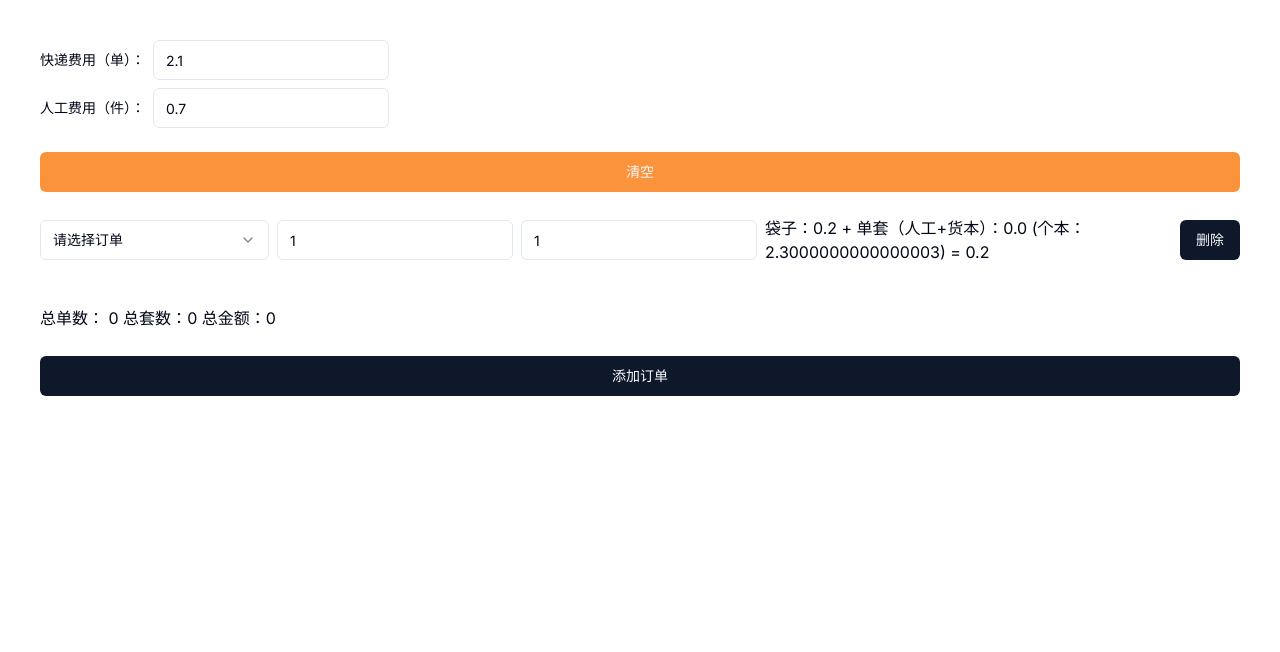
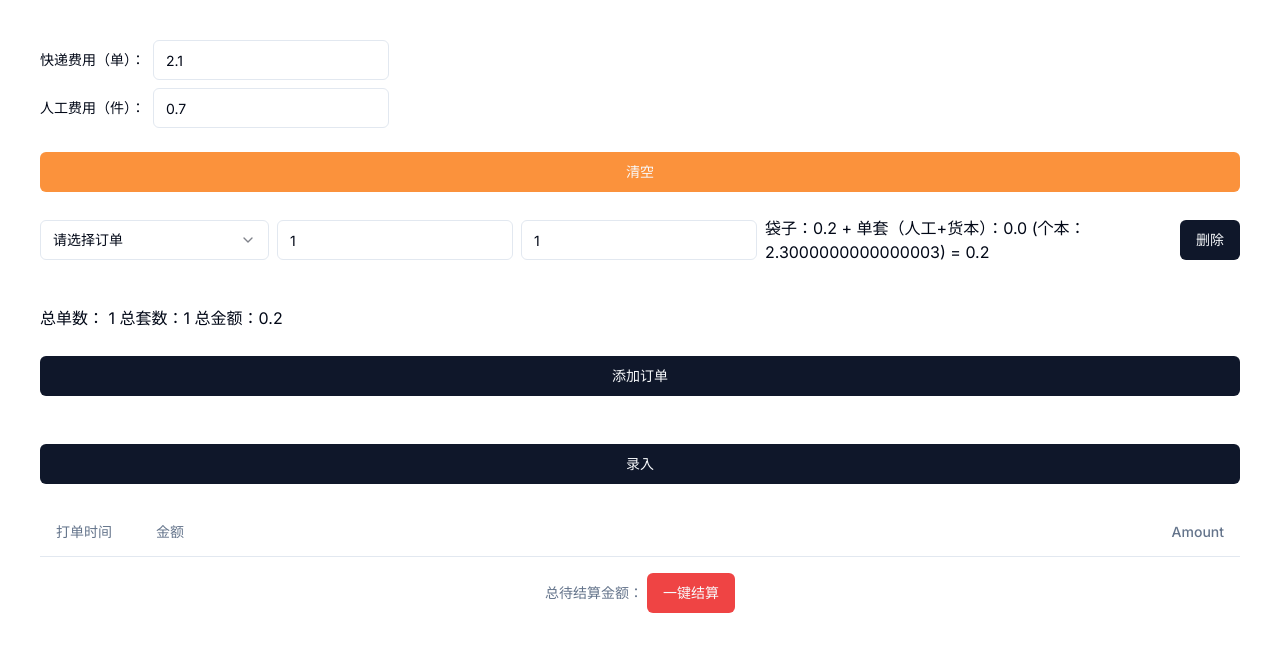
Before and after one commit to yucccc/nextjs-boilerplate, a Next.js app: page /order in a window 1280 px wide. Shown: the top 652 px of the page. Built offline with nearby package versions, Linux system fonts and the light colour scheme.

Commit message:
feat：add 无口袋

```diff
--- a/app/order/page.tsx
+++ b/app/order/page.tsx
@@ -3,6 +3,15 @@
 
 import { Button } from "@/components/ui/button"
 import { Input } from "@/components/ui/input"
+import {
+    Table,
+    TableBody,
+    TableCaption,
+    TableCell,
+    TableHead,
+    TableHeader,
+    TableRow,
+} from "@/components/ui/table"
 
 import {
     Select,
@@ -20,6 +29,40 @@
     numberOfPieces: number;
     cb: string;
 }[]
+function formattedDate() {
+    // 创建一个 Date 对象
+    const today = new Date();
+
+    // 获取年、月、日、时、分
+    const year = today.getFullYear(); // 年（四位数）
+    const month = today.getMonth() + 1; // 月（0-11，需要加 1）
+    const day = today.getDate(); // 日（1-31）
+    const hours = today.getHours(); // 时（0-23）
+    const minutes = today.getMinutes(); // 分（0-59）
+    const seconds = today.getSeconds(); // 秒（0-59）
+    const formattedSeconds = seconds < 10 ? `0${seconds}` : seconds;
+
+
+    // 格式化月份和分钟，确保两位数显示
+    const formattedMonth = month < 10 ? `0${month}` : month;
+    const formattedMinutes = minutes < 10 ? `0${minutes}` : minutes;
+
+    // 组合成完整的日期时间字符串
+    return `${year}-${formattedMonth}-${day} ${hours}:${formattedMinutes}:${formattedSeconds}`
+}
+
+function _computedAll(dynamicVaildateForm: any) {
+    let total = 0
+    let danshu = 0
+    let numberOfPieces = 0
+    dynamicVaildateForm.forEach(item => {
+        total += +(item.daizi + item.numberOfPieces * +item.cb).toFixed(1)
+        danshu += +item.orderNumber
+        numberOfPieces += +item.numberOfPieces
+    })
+    return { total, danshu, numberOfPieces }
+}
+const daizi = 0.2
 
 
 
@@ -28,7 +71,7 @@
     const [快递, setST] = useState(2.1)
     const [rengong, setRG] = useState(0.7)
 
-    const daizi = 0.2
+
 
     const 短袖 = 4.6 + rengong
     const 短裤 = 4.9 + rengong
@@ -39,7 +82,9 @@
     const 长假两件 = 6.4 + rengong
     const 短假两件 = 9.5 + rengong
     const 薄长裤 = 6.7 + rengong
+
     const 薄长裤2件 = 薄长裤 * 2
+    const 薄长裤1无口袋 = 4.9 + rengong
 
 
     const 加绒裤子 = 8.4 + rengong
@@ -58,18 +103,31 @@
     const 羊羔绒圆领 = 9.5 + rengong
 
 
+    const d = localStorage.getItem('dynamicVaildateForm')
+
+    const defaultOrder = [{
+        orderNumber: 1,
+        daizi: daizi,
+        numberOfPieces: 1,
+        cb: '',
+    }]
+
+    const init = d ? JSON.parse(d) as Init : defaultOrder
+    console.log(init)
+    const initDefaultAll = _computedAll(init)
+
 
     const styles = [
         { label: '背心 + 短裤', value: 背心1 + 短裤, key: 1 },
         { label: '短袖 + 短裤', value: 短袖 + 短裤, key: 2 },
         { label: '短袖 + 薄长裤', value: 短裤 + 薄长裤, key: 3 },
-        { label: '薄卫衣 + 薄长裤', value: 薄卫衣1 + 薄长裤, num: 2 , key: 4 },
+        { label: '薄卫衣 + 薄长裤', value: 薄卫衣1 + 薄长裤, num: 2, key: 4 },
 
         { label: '短袖1件', value: 短袖, key: 5 },
-        { label: '短袖2件', value: 短袖 * 2, key:  6 },
-        { label: '短袖3件', value: 短袖 * 3, key:  7 },
+        { label: '短袖2件', value: 短袖 * 2, key: 6 },
+        { label: '短袖3件', value: 短袖 * 3, key: 7 },
 
-        { label: '背心1件', value: 背心1, key:  799 },
+        { label: '背心1件', value: 背心1, key: 799 },
         { label: '背心2件', value: 背心1 * 2, },
         { label: '背心3件', value: 背心1 * 3, },
         { label: '薄卫衣1件', value: 薄卫衣1 },
@@ -82,7 +140,14 @@
         { label: '长T恤2件', value: 长T恤 * 2, },
 
         { label: '薄长裤1件', value: 薄长裤, },
+
         { label: '薄长裤2件', value: 薄长裤2件, key: 4 },
+
+        { label: '薄长裤1件(无口袋)', value: 薄长裤1无口袋, key: '薄长裤1件(无口袋)' },
+
+        { label: '薄长裤2件(无口袋)', value: 薄长裤1无口袋 * 2, key: '薄长裤2件(无口袋)' },
+
+
 
         { label: '长假两件1件', value: 长假两件, },
         { label: '长假两件2件', value: 长假两件 * 2, },
@@ -91,8 +156,8 @@
         { label: '加绒裤子', value: 加绒裤子, },
         { label: '加绒裤子2条装', value: 加绒裤子 * 2, },
 
-        { label: '加绒裤子（无口袋）', value: 加绒裤子无口袋, key:  999 },
-        { label: '加绒裤子（无口袋）2条装', value: 加绒裤子无口袋 * 2, key:  22, },
+        { label: '加绒裤子（无口袋）', value: 加绒裤子无口袋, key: 999 },
+        { label: '加绒裤子（无口袋）2条装', value: 加绒裤子无口袋 * 2, key: 22, },
 
 
         { label: '羊羔绒裤', value: 羊羔绒裤, },
@@ -105,36 +170,26 @@
         { label: '羊羔绒连帽 + 羊羔绒裤', value: 羊羔绒连帽 + 羊羔绒裤 },
 
         { label: '羊羔绒圆领', value: 羊羔绒圆领 },
-        { label: '羊羔绒圆领 + 羊羔绒裤子', value: 羊羔绒圆领 + 羊羔绒裤  },
+        { label: '羊羔绒圆领 + 羊羔绒裤子', value: 羊羔绒圆领 + 羊羔绒裤 },
 
-        { label: '随机 薄长裤', value: 薄长裤 - rengong , },
+        { label: '随机 薄长裤', value: 薄长裤 - rengong, },
         { label: '随机 薄卫衣', value: 薄卫衣1 - rengong },
-        { label: '随机 羊羔绒圆领', value: 羊羔绒圆领 - rengong , },
+        { label: '随机 羊羔绒圆领', value: 羊羔绒圆领 - rengong, },
 
-        { label: '随机 羊羔绒连帽', value: 羊羔绒连帽 - rengong , },
+        { label: '随机 羊羔绒连帽', value: 羊羔绒连帽 - rengong, },
         { label: '随机 加绒裤子', value: 加绒裤子 - rengong, },
         { label: '随机 羊羔绒裤', value: 羊羔绒裤 - rengong, },
 
     ]
 
-    const [dynamicVaildateForm, setDynamicVaildateForm] = useState([{ cb: '', orderNumber: 1, numberOfPieces: 1, daizi: daizi }])
-
-    useEffect(() => {
-        const d = localStorage.getItem('dynamicVaildateForm')
-        const init = d ? JSON.parse(d) as Init : [{
-            orderNumber: 1,
-            daizi: daizi,
-            numberOfPieces: 1,
-            cb: '',
-        }]
-        setDynamicVaildateForm(init)
-    }, [])
+    const [dynamicVaildateForm, setDynamicVaildateForm] = useState(init)
 
 
     function addOrder() {
         computedAll()
-        setDynamicVaildateForm([...dynamicVaildateForm, { cb: '', orderNumber: 1, numberOfPieces: 1, daizi: daizi }])
+        setDynamicVaildateForm([...dynamicVaildateForm, ...defaultOrder])
     }
+
 
     useEffect(() => {
         localStorage.setItem('dynamicVaildateForm', JSON.stringify(dynamicVaildateForm))
@@ -177,25 +232,22 @@
         setDynamicVaildateForm([...dynamicVaildateForm])
 
     }
-    const [all, setAll] = useState({ total: 0, danshu: 0, numberOfPieces: 0 })
+    const [all, setAll] = useState(initDefaultAll)
 
     function computedAll() {
-        let total = 0
-        let danshu = 0
-        let numberOfPieces = 0
-        dynamicVaildateForm.forEach(item => {
-            total += +(item.daizi + item.numberOfPieces * +item.cb).toFixed(1)
-            danshu += +item.orderNumber
-            numberOfPieces += +item.numberOfPieces
-            // 重件数
-            console.log(item)
-        })
+        const { total, danshu, numberOfPieces } = _computedAll(dynamicVaildateForm)
         setAll({ total, danshu, numberOfPieces })
     }
     function clearOrder() {
         setDynamicVaildateForm([])
     }
-
+    const [tableData, setTableData] = useState<{ now: string; amount: number }[]>([])
+    // 录入系统
+    function computerHandeler() {
+        const now = formattedDate()
+        const amount = all.total
+        setTableData([{ now, amount }, ...tableData])
+    }
 
 
     return <div className="p-10">
@@ -272,6 +324,35 @@
         </div>
         <Button onClick={addOrder} className="w-full my-6">添加订单</Button>
 
+        <Button onClick={computerHandeler} className="w-full my-6">录入</Button>
+
+
+        <Table>
+            <TableCaption>总待结算金额： { } <Button variant="destructive">一键结算</Button></TableCaption>
+
+            <TableHeader>
+                <TableRow>
+                    <TableHead className="w-[100px]">打单时间</TableHead>
+                    <TableHead>金额</TableHead>
+                    <TableHead className="text-right">Amount</TableHead>
+                </TableRow>
+            </TableHeader>
+            <TableBody>
+
+                {
+                    tableData.map(item => {
+                        return <TableRow>
+                            <TableCell className="w-[200px]">{item.now}</TableCell>
+                            <TableCell >{item.amount}</TableCell>
+                            <TableCell className="text-right"><Button>删除</Button></TableCell>
+                        </TableRow>
+                    })
+                }
+
+
+            </TableBody>
+        </Table>
+
     </div>
 
 }
--- /dev/null
+++ b/components/ui/table.tsx
@@ -0,0 +1,117 @@
+import * as React from "react"
+
+import { cn } from "@/lib/utils"
+
+const Table = React.forwardRef<
+  HTMLTableElement,
+  React.HTMLAttributes<HTMLTableElement>
+>(({ className, ...props }, ref) => (
+  <div className="relative w-full overflow-auto">
+    <table
+      ref={ref}
+      className={cn("w-full caption-bottom text-sm", className)}
+      {...props}
+    />
+  </div>
+))
+Table.displayName = "Table"
+
+const TableHeader = React.forwardRef<
+  HTMLTableSectionElement,
+  React.HTMLAttributes<HTMLTableSectionElement>
+>(({ className, ...props }, ref) => (
+  <thead ref={ref} className={cn("[&_tr]:border-b", className)} {...props} />
+))
+TableHeader.displayName = "TableHeader"
+
+const TableBody = React.forwardRef<
+  HTMLTableSectionElement,
+  React.HTMLAttributes<HTMLTableSectionElement>
+>(({ className, ...props }, ref) => (
+  <tbody
+    ref={ref}
+    className={cn("[&_tr:last-child]:border-0", className)}
+    {...props}
+  />
+))
+TableBody.displayName = "TableBody"
+
+const TableFooter = React.forwardRef<
+  HTMLTableSectionElement,
+  React.HTMLAttributes<HTMLTableSectionElement>
+>(({ className, ...props }, ref) => (
+  <tfoot
+    ref={ref}
+    className={cn(
+      "border-t bg-muted/50 font-medium [&>tr]:last:border-b-0",
+      className
+    )}
+    {...props}
+  />
+))
+TableFooter.displayName = "TableFooter"
+
+const TableRow = React.forwardRef<
+  HTMLTableRowElement,
+  React.HTMLAttributes<HTMLTableRowElement>
+>(({ className, ...props }, ref) => (
+  <tr
+    ref={ref}
+    className={cn(
+      "border-b transition-colors hover:bg-muted/50 data-[state=selected]:bg-muted",
+      className
+    )}
+    {...props}
+  />
+))
+TableRow.displayName = "TableRow"
+
+const TableHead = React.forwardRef<
+  HTMLTableCellElement,
+  React.ThHTMLAttributes<HTMLTableCellElement>
+>(({ className, ...props }, ref) => (
+  <th
+    ref={ref}
+    className={cn(
+      "h-12 px-4 text-left align-middle font-medium text-muted-foreground [&:has([role=checkbox])]:pr-0",
+      className
+    )}
+    {...props}
+  />
+))
+TableHead.displayName = "TableHead"
+
+const TableCell = React.forwardRef<
+  HTMLTableCellElement,
+  React.TdHTMLAttributes<HTMLTableCellElement>
+>(({ className, ...props }, ref) => (
+  <td
+    ref={ref}
+    className={cn("p-4 align-middle [&:has([role=checkbox])]:pr-0", className)}
+    {...props}
+  />
+))
+TableCell.displayName = "TableCell"
+
+const TableCaption = React.forwardRef<
+  HTMLTableCaptionElement,
+  React.HTMLAttributes<HTMLTableCaptionElement>
+>(({ className, ...props }, ref) => (
+  <caption
+    ref={ref}
+    className={cn("mt-4 text-sm text-muted-foreground", className)}
+    {...props}
+  />
+))
+TableCaption.displayName = "TableCaption"
+
+export {
+  Table,
+  TableHeader,
+  TableBody,
+  TableFooter,
+  TableHead,
+  TableRow,
+  TableCell,
+  TableCaption,
+}
--- a/package.json
+++ b/package.json
@@ -23,6 +23,7 @@
     "class-variance-authority": "^0.7.0",
     "clsx": "^2.1.1",
     "formidable": "^3.5.1",
+    "lodash": "^4.17.21",
     "lucide-react": "^0.424.0",
     "next": "14.2.5",
     "react": "^18",
```
Also changed, not shown: 1 other file (tests, documents, lock files or other folders).
